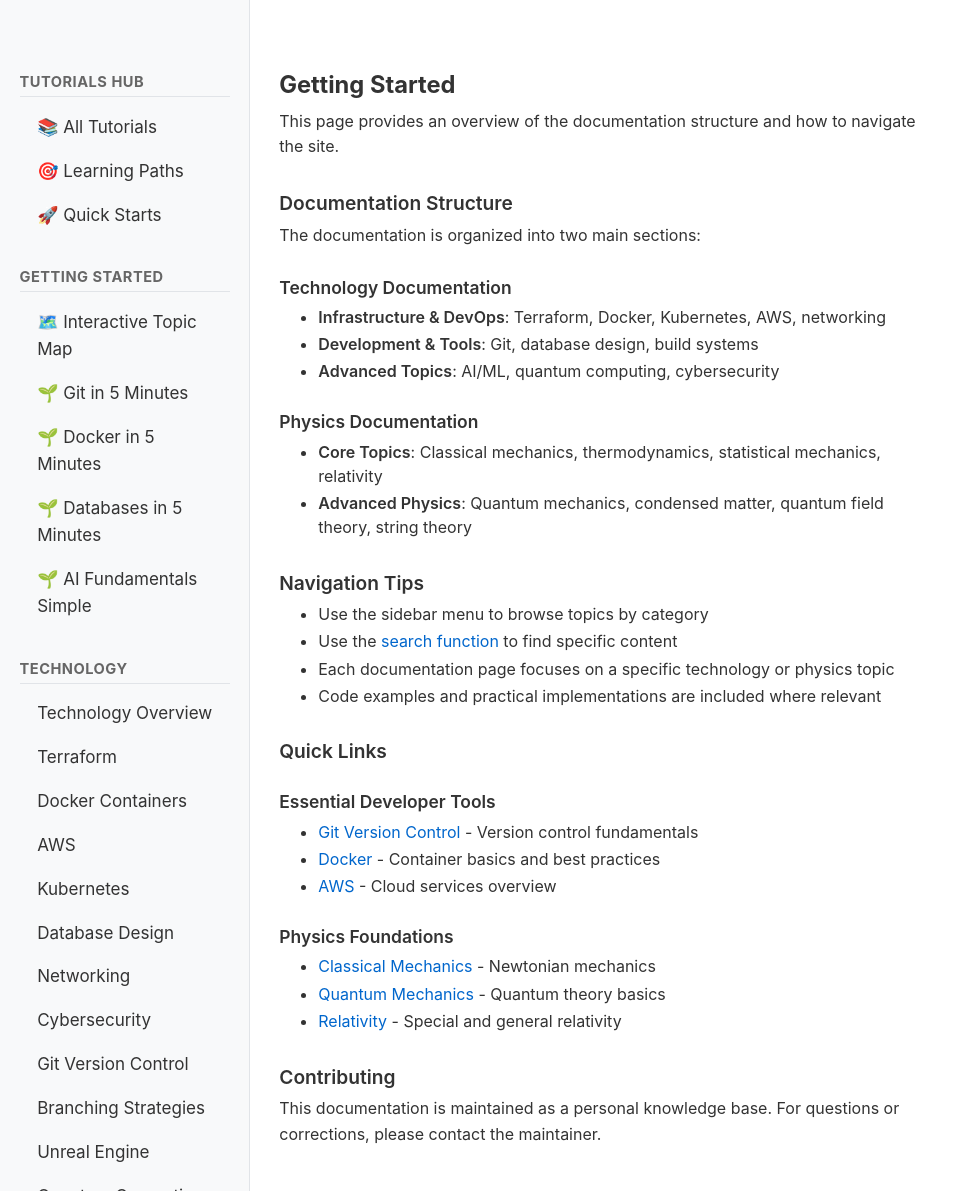
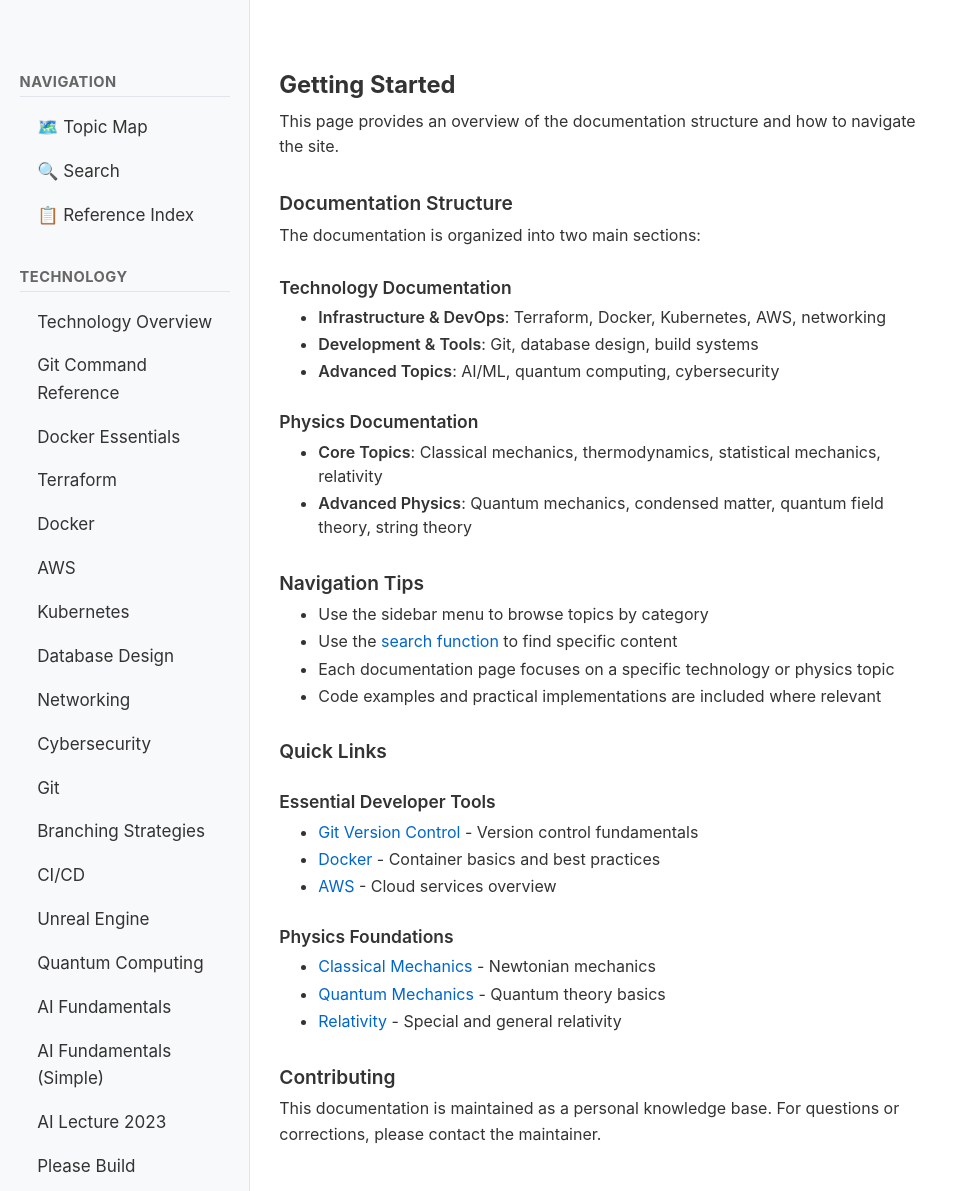
Before and after one commit to AndrewAltimit/Documentation, a Jekyll site: the page built from github-pages/getting-started.md, in a window 1280 px wide and 1191 px high. Shown: the whole window, without its empty margins (0-958 px from the left). Built offline with Jekyll 4.4.1, drawn with Linux system fonts in a browser that asks for light colours.

Commit message:
Clean up navigation sidebar for wiki structure
- Removed all tutorial-related links from main navigation and sidebar
- Removed "Getting Started" section with crash courses
- Added new reference pages (Git Command Reference, Docker Essentials)
- Reorganized navigation sections for better wiki structure
- Removed emoji from most navigation items for cleaner professional look
- Fixed URLs to remove trailing slashes where unnecessary
- Added Computational Physics to Physics section
- Simplified Quick Reference section titles

The sidebar now reflects the wiki/knowledgebase structure without any
tutorial or learning journey references.

🤖 Generated with [Claude Code](https://claude.ai/code)

Co-Authored-By: Claude <noreply@anthropic.com>

```diff
--- a/github-pages/_data/navigation.yml
+++ b/github-pages/_data/navigation.yml
@@ -1,7 +1,5 @@
 # main links
 main:
-  - title: "Tutorials"
-    url: /tutorials/
   - title: "Technology"
     url: /docs/technology/
   - title: "AI/ML"
@@ -19,33 +17,26 @@ main:
 
 # documentation sidebar
 docs:
-  - title: Tutorials Hub
+  - title: Navigation
     children:
-      - title: "📚 All Tutorials"
-        url: /tutorials/
-      - title: "🎯 Learning Paths"
-        url: /tutorials/#learning-paths
-      - title: "🚀 Quick Starts"
-        url: /docs/tutorials/
-  - title: Getting Started
-    children:
-      - title: "🗺️ Interactive Topic Map"
+      - title: "🗺️ Topic Map"
         url: /docs/topic-map/
-      - title: "🌱 Git in 5 Minutes"
-        url: /docs/technology/git-crash-course.html
-      - title: "🌱 Docker in 5 Minutes"
-        url: /docs/technology/docker-crash-course.html
-      - title: "🌱 Databases in 5 Minutes"
-        url: /docs/technology/database-crash-course.html
-      - title: "🌱 AI Fundamentals Simple"
-        url: /docs/technology/ai-fundamentals-simple.html
+      - title: "🔍 Search"
+        url: /search.html
+      - title: "📋 Reference Index"
+        url: /docs/reference/index.html
+
   - title: Technology
     children:
       - title: "Technology Overview"
         url: /docs/technology/index.html
+      - title: "Git Command Reference"
+        url: /docs/technology/git-reference.html
+      - title: "Docker Essentials"
+        url: /docs/technology/docker-essentials.html
       - title: "Terraform"
         url: /docs/technology/terraform.html
-      - title: "Docker Containers"
+      - title: "Docker"
         url: /docs/technology/docker.html
       - title: "AWS"
         url: /docs/technology/aws.html
@@ -57,16 +48,20 @@ docs:
         url: /docs/technology/networking.html
       - title: "Cybersecurity"
         url: /docs/technology/cybersecurity.html
-      - title: "Git Version Control"
+      - title: "Git"
         url: /docs/technology/git.html
       - title: "Branching Strategies"
         url: /docs/technology/branching.html
+      - title: "CI/CD"
+        url: /docs/technology/ci-cd.html
       - title: "Unreal Engine"
         url: /docs/technology/unreal.html
       - title: "Quantum Computing"
         url: /docs/technology/quantumcomputing.html
-      - title: "Artificial Intelligence"
+      - title: "AI Fundamentals"
         url: /docs/technology/ai.html
+      - title: "AI Fundamentals (Simple)"
+        url: /docs/technology/ai-fundamentals-simple.html
       - title: "AI Lecture 2023"
         url: /docs/technology/ai-lecture-2023.html
       - title: "Please Build"
@@ -113,33 +108,35 @@ docs:
         url: /docs/physics/quantum-field-theory.html
       - title: "String Theory"
         url: /docs/physics/string-theory.html
+      - title: "Computational Physics"
+        url: /docs/physics/computational-physics.html
 
   - title: Advanced Topics
     children:
       - title: "Research Hub"
         url: /docs/advanced/index.html
       - title: "AI Mathematics"
-        url: /docs/advanced/ai-mathematics/
+        url: /docs/advanced/ai-mathematics.html
       - title: "Distributed Systems Theory"
-        url: /docs/advanced/distributed-systems-theory/
+        url: /docs/advanced/distributed-systems-theory.html
       - title: "Quantum Algorithms Research"
-        url: /docs/advanced/quantum-algorithms-research/
+        url: /docs/advanced/quantum-algorithms-research.html
+      - title: "Monorepo Architecture"
+        url: /docs/advanced/monorepo.html
 
   - title: Quick Reference
     children:
-      - title: "📋 Reference Guide"
+      - title: "Reference Guide"
         url: /docs/reference/index.html
-      - title: "🔍 Command Cheat Sheets"
+      - title: "Command Cheat Sheets"
         url: /docs/reference/index.html#command-line-references
-      - title: "🔬 Physics Formulas"
+      - title: "Physics Formulas"
         url: /docs/reference/index.html#physics-formulas--constants
-      - title: "💻 Algorithms & Big O"
+      - title: "Algorithms & Big O"
         url: /docs/reference/index.html#algorithms--data-structures
-      - title: "🌐 API Reference"
+      - title: "API Patterns"
         url: /docs/reference/index.html#api-reference-patterns
-      - title: "🔧 Troubleshooting"
+      - title: "Troubleshooting"
         url: /docs/reference/index.html#troubleshooting-flowcharts
-      - title: "✅ Best Practices"
+      - title: "Best Practices"
         url: /docs/reference/index.html#best-practices-checklists
-      - title: "🔗 Quick Links"
-        url: /docs/reference/index.html#quick-links
```
